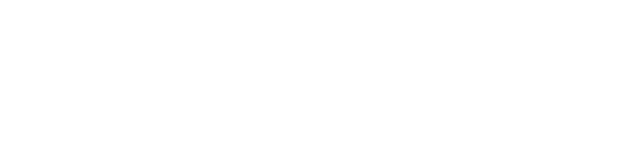
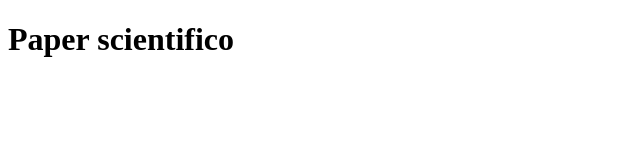
Before and after one commit to DanieleSalinitro/lc-paper-scientifico, a plain HTML site: page index.html in a window 1280 px wide. Shown: the whole page, without its empty margins (0-640 px from the left). Drawn offline with Linux system fonts and the light colour scheme.

Commit message:
add content index

```diff
--- a/index.html
+++ b/index.html
@@ -3,9 +3,10 @@
 <head>
     <meta charset="UTF-8">
     <meta name="viewport" content="width=device-width, initial-scale=1.0">
-    <title>Document</title>
+    <title>Paper Scientifico</title>
 </head>
 <body>
+    <h1>Paper scientifico</h1>
 
 </body>
 </html>
```
